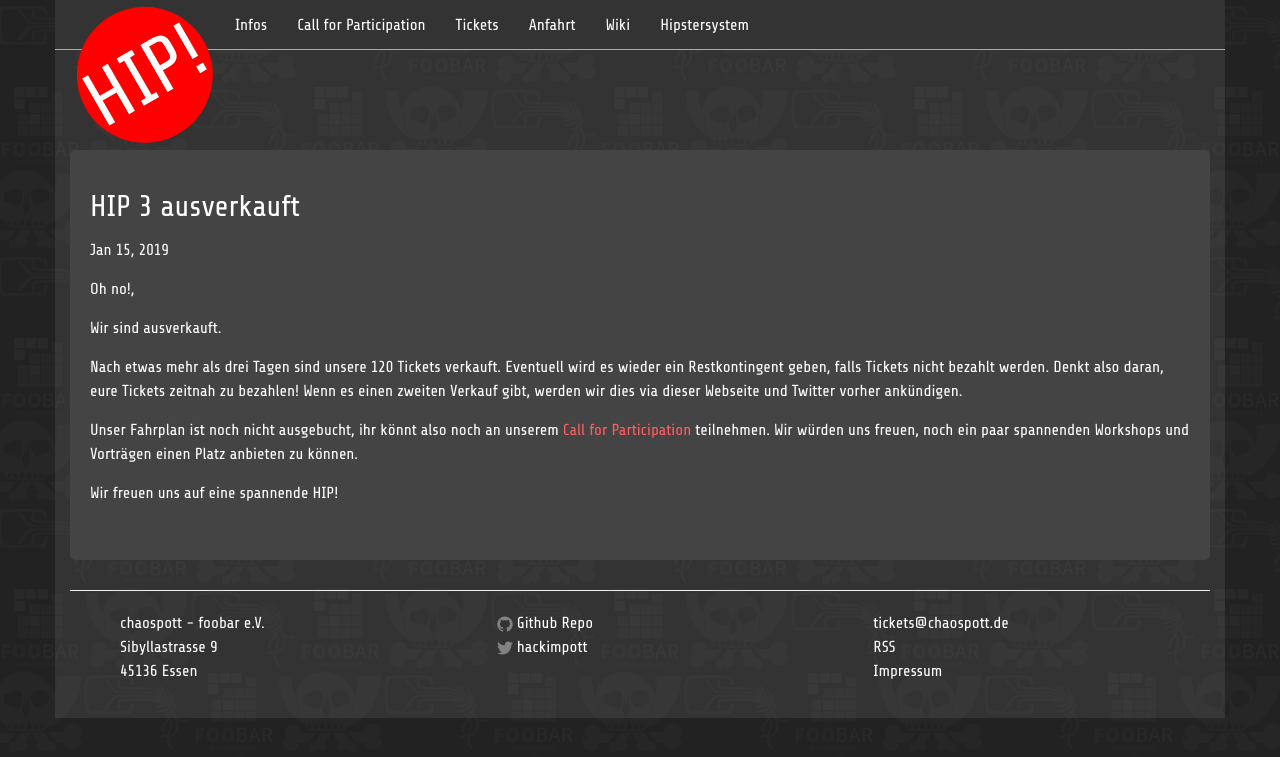
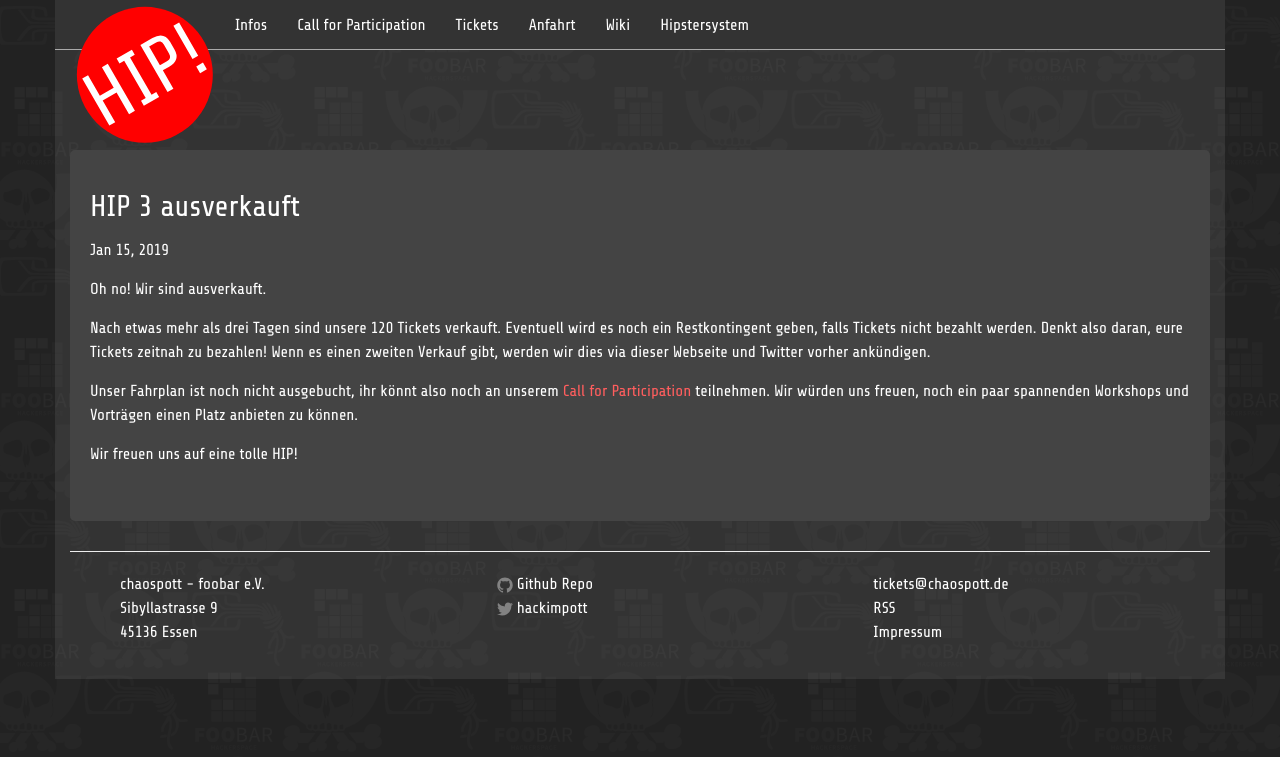
Before and after one commit to c3e/hip-site, a Jekyll site: the page built from _posts/2019-01-15-hip-3-ausverkauft.markdown, in a window 1280 px wide. Shown: the top 757 px of the page. Built offline with Jekyll 4.4.1, drawn with Linux system fonts in a browser that asks for light colours.

Commit message:
Fixed typo.

```diff
--- a/_posts/2019-01-15-hip-3-ausverkauft.markdown
+++ b/_posts/2019-01-15-hip-3-ausverkauft.markdown
@@ -5,12 +5,10 @@ date:   2019-01-15 22:30:00
 post_author: sirgoofy
 ---
 
-Oh no!,
+Oh no! Wir sind ausverkauft.
 
-Wir sind ausverkauft.
-
-Nach etwas mehr als drei Tagen sind unsere 120 Tickets verkauft. Eventuell wird es wieder ein Restkontingent geben, falls Tickets nicht bezahlt werden. Denkt also daran, eure Tickets zeitnah zu bezahlen! Wenn es einen zweiten Verkauf gibt, werden wir dies via dieser Webseite und Twitter vorher ankündigen.
+Nach etwas mehr als drei Tagen sind unsere 120 Tickets verkauft. Eventuell wird es noch ein Restkontingent geben, falls Tickets nicht bezahlt werden. Denkt also daran, eure Tickets zeitnah zu bezahlen! Wenn es einen zweiten Verkauf gibt, werden wir dies via dieser Webseite und Twitter vorher ankündigen.
 
 Unser Fahrplan ist noch nicht ausgebucht, ihr könnt also noch an unserem [Call for Participation](https://fahrplan.hackimpott.de/hip3/cfp) teilnehmen. Wir würden uns freuen, noch ein paar spannenden Workshops und Vorträgen einen Platz anbieten zu können.
 
-Wir freuen uns auf eine spannende HIP!
+Wir freuen uns auf eine tolle HIP!
```
